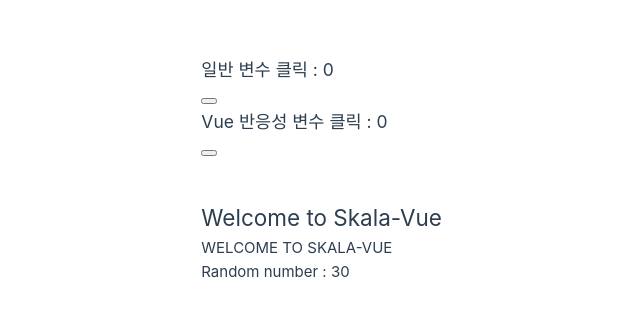
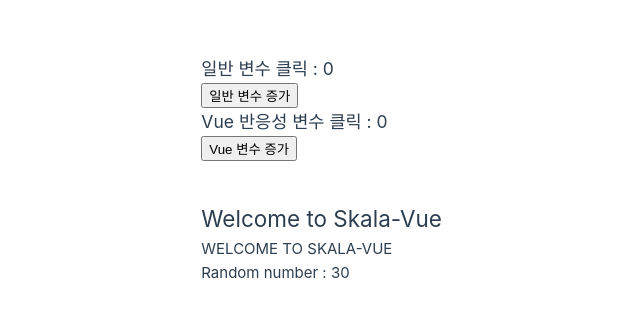
Before and after one commit to finn-sharp/skala-vue, a Vue app in the folder skala-vue/: page / in a window 1280 px wide. Shown: the part 230-548 px from the top of the page, without its empty margins (158-798 px from the left). Built offline with nearby package versions, Linux system fonts and the light colour scheme.

Commit message:
Code Cahllenge : btn 변수명 추가

```diff
--- a/skala-vue/src/components/SampleOne.vue
+++ b/skala-vue/src/components/SampleOne.vue
@@ -8,9 +8,9 @@
 <template>
     <div class="practice-section">
         <h3>일반 변수 클릭 : {{ normalCount }}</h3>
-        <button @click="normalCount++"></button>
-        <br>
+        <button @click="normalCount++">일반 변수 증가</button>
+        <br/>
         <h3>Vue 반응성 변수 클릭 : {{ vueCount }}</h3>
-        <button @click="vueCount++"></button>
+        <button @click="vueCount++">Vue 변수 증가</button>
     </div>
 </template>
```
